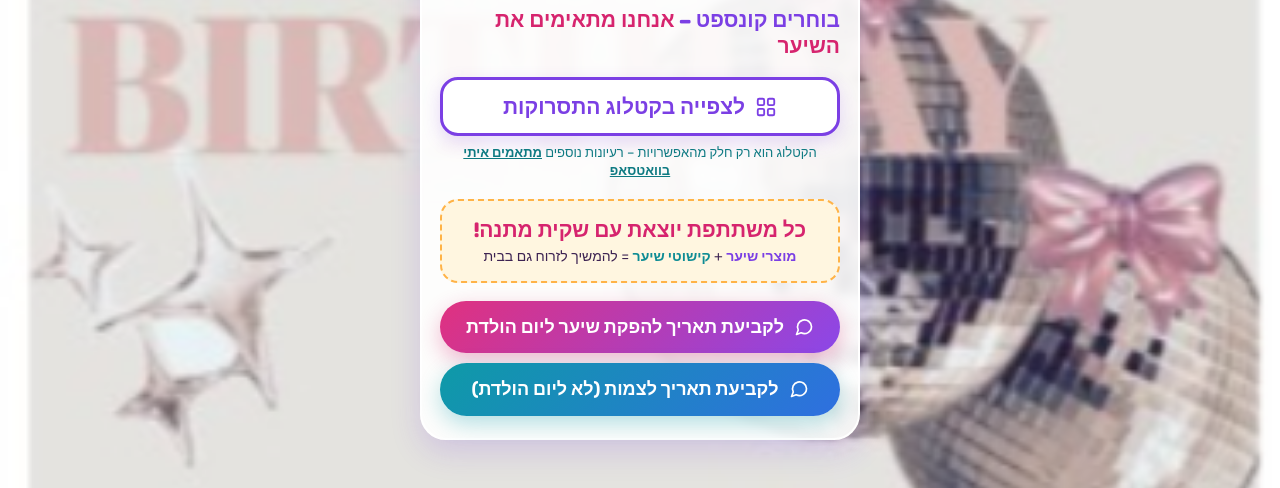
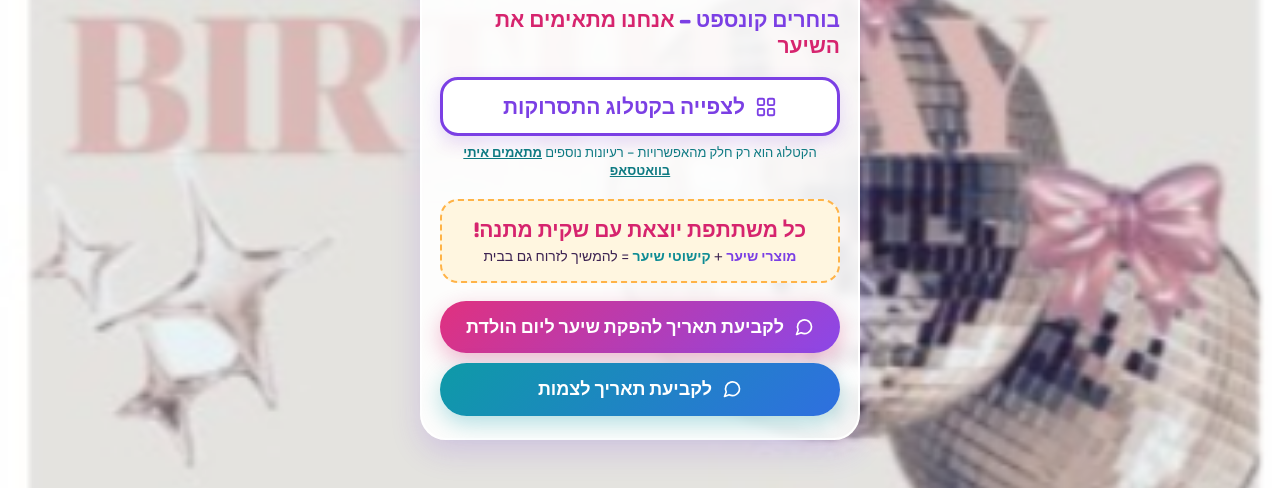
Before and after one commit to elsaE-hub/hair-birthday, a plain HTML site: page index.html in a window 1280 px wide. Shown: the part 357-845 px from the top of the page. Drawn offline with Linux system fonts and the light colour scheme.

Commit message:
Shorten braids button label
Co-Authored-By: Claude Opus 5.5 <noreply@anthropic.com>
Claude-Session: https://claude.ai/code/session_01W5qDBKm9cFN3VNiFkDKYhL

```diff
--- a/index.html
+++ b/index.html
@@ -77,7 +77,7 @@ a{color:#7B3FE4}
       </a>
       <a class="cta braids" href="https://wa.me/972547750524?text=%D7%94%D7%99%D7%99%21%20%D7%94%D7%92%D7%A2%D7%AA%D7%99%20%D7%9E%D7%93%D7%A3%20%D7%94%D7%A0%D7%97%D7%99%D7%AA%D7%94%20%D7%95%D7%90%D7%A9%D7%9E%D7%97%20%D7%9C%D7%A7%D7%91%D7%95%D7%A2%20%D7%AA%D7%90%D7%A8%D7%99%D7%9A%20%D7%9C%D7%A6%D7%9E%D7%95%D7%AA%20%F0%9F%92%95%0A%D7%AA%D7%90%D7%A8%D7%99%D7%9A%20%D7%9E%D7%91%D7%95%D7%A7%D7%A9%3A%0A%D7%9C%D7%9E%D7%99%20%D7%94%D7%A6%D7%9E%D7%95%D7%AA%20%28%D7%92%D7%99%D7%9C%29%3A%0A%D7%A1%D7%92%D7%A0%D7%95%D7%9F%20/%20%D7%A8%D7%A2%D7%99%D7%95%D7%9F%20%D7%9C%D7%A6%D7%9E%D7%95%D7%AA%3A" target="_blank" rel="noopener">
         <svg width="20" height="20" viewBox="0 0 24 24" fill="none" stroke="#fff" stroke-width="2" stroke-linecap="round" stroke-linejoin="round" aria-hidden="true"><path d="M21 11.5a8.4 8.4 0 0 1-12.4 7.4L3 21l2.1-5.4A8.4 8.4 0 1 1 21 11.5z"/></svg>
-        לקביעת תאריך לצמות (לא ליום הולדת)
+        לקביעת תאריך לצמות
       </a>
     </div>
   </div>
```
